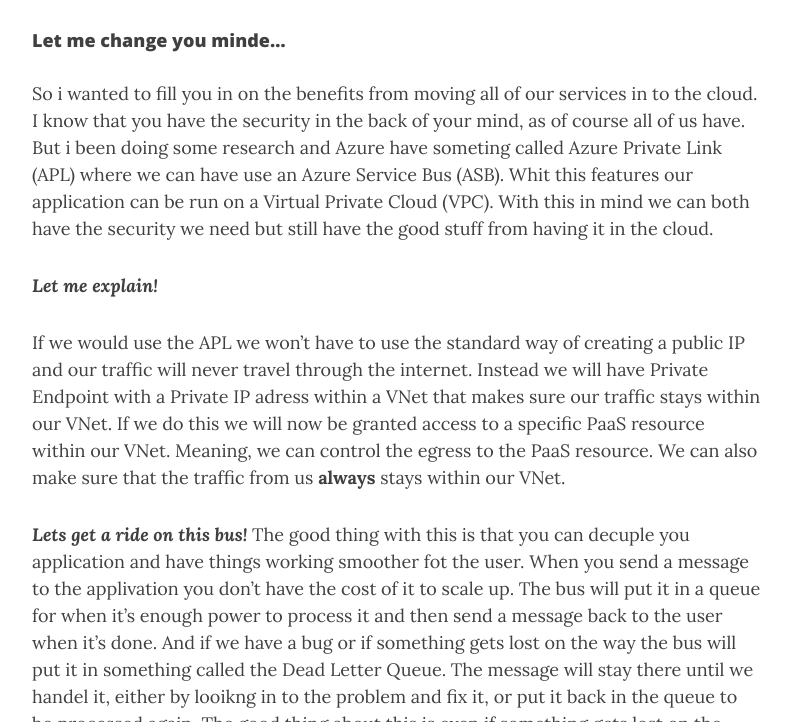
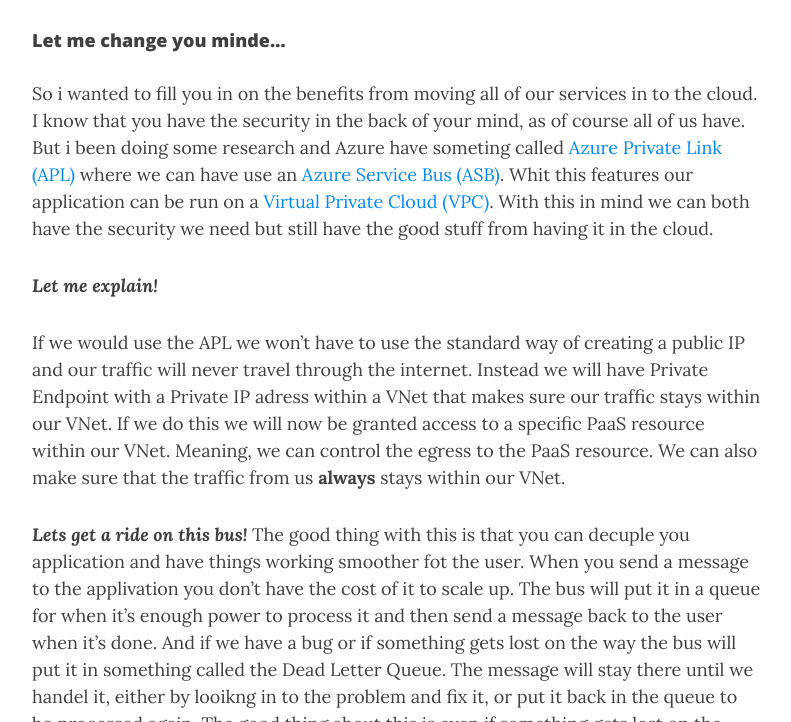
Before and after one commit to SaAlgervik/SaAlgerik.github.io, a Jekyll site: the page built from _posts/2021-09-28-Network-In-The-Cloud.md, in a window 1280 px wide and 900 px high, scrolled down 369 px, cut to the strip 178-900 px from the top of the window. Shown: the whole strip, without its empty margins (243-1034 px from the left). Built offline with Jekyll 4.4.1, drawn with Linux system fonts in a browser that asks for light colours; nearby versions of some CDN libraries; comment, search, counter and statistics services are not loaded; part of the change alters nothing that is shown.

```diff
--- a/_posts/2021-09-28-Network-In-The-Cloud.md
+++ b/_posts/2021-09-28-Network-In-The-Cloud.md
@@ -9,7 +9,7 @@ tags: [Function-as-a-Service , Serverless]
 ---
 
 #### Let me change you minde...
-So i wanted to fill you in on the benefits from moving all of our services in to the cloud. I know that you have the security in the back of your mind, as of course all of us have. But i been doing some research and Azure have someting called Azure Private Link (APL) where we can have use an Azure Service Bus (ASB). Whit this features our application can be run on a Virtual Private Cloud (VPC). With this in mind we can both have the security we need but still have the good stuff from having it in the cloud.
+So i wanted to fill you in on the benefits from moving all of our services in to the cloud. I know that you have the security in the back of your mind, as of course all of us have. But i been doing some research and Azure have someting called [Azure Private Link (APL)](https://docs.microsoft.com/en-us/azure/private-link/private-link-overvieprivat) where we can have use an [Azure Service Bus (ASB)](https://www.serverless360.com/azure-service-bus). Whit this features our application can be run on a [Virtual Private Cloud (VPC)](https://awsfeed.com/whats-new/certification/azure-virtual-private-cloud-guide). With this in mind we can both have the security we need but still have the good stuff from having it in the cloud.
 
 ***Let me explain!***
 
```
